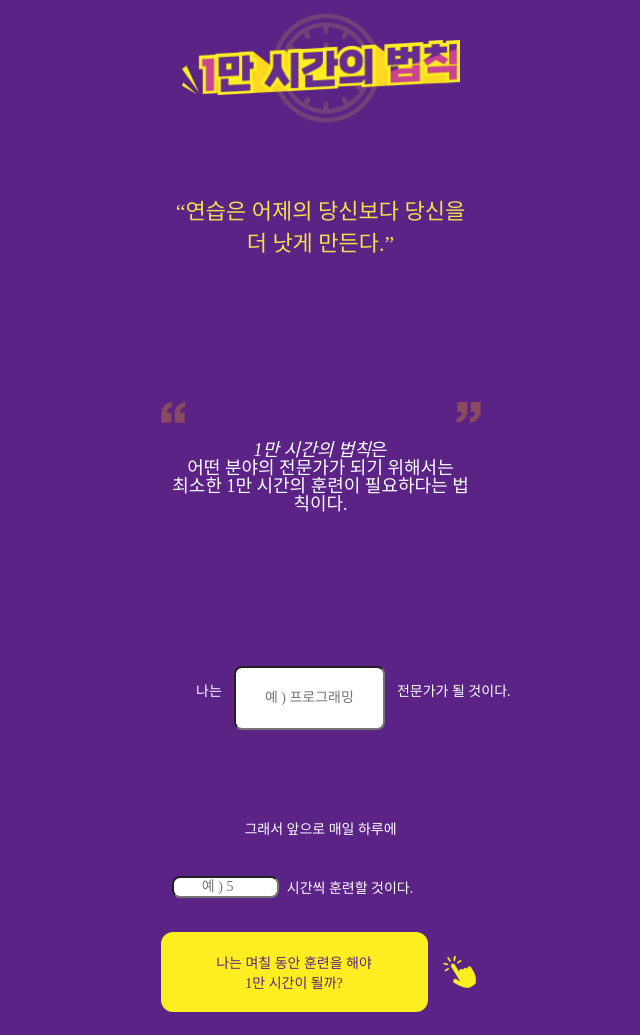
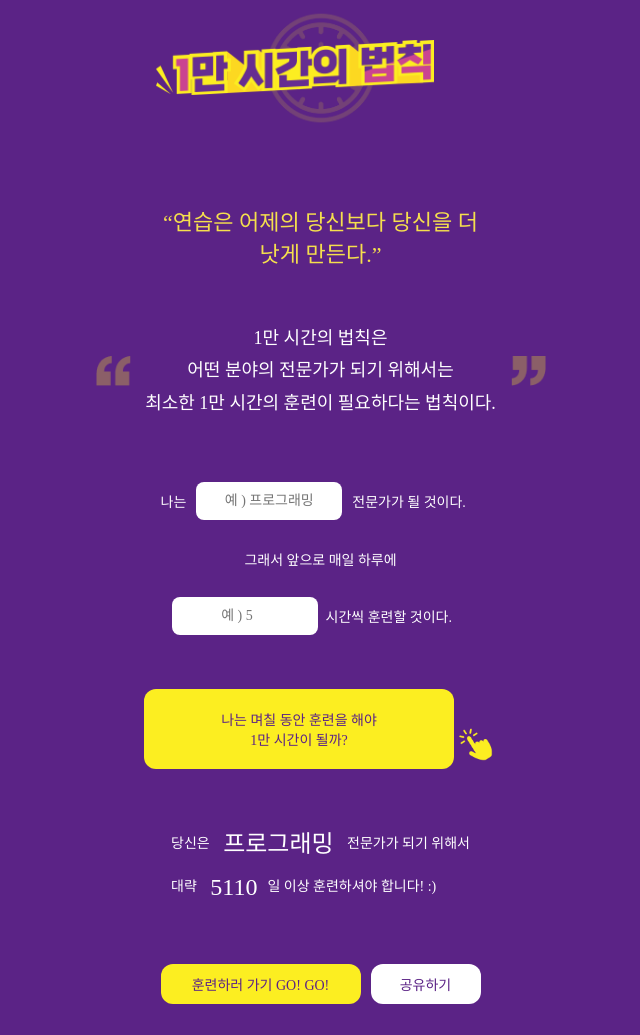
Before and after one commit to skagml4188/project_time_namhui, a plain HTML site: page 프로젝트1/index.html in a window 1280 px wide. Shown: the part 32-1067 px from the top of the page, without its empty margins (327-967 px from the left). Drawn offline with Linux system fonts and the light colour scheme; a web font is replaced by a local one.

Commit message:
레이아웃 수정

```diff
--- a/프로젝트1/style.css
+++ b/프로젝트1/style.css
@@ -4,45 +4,46 @@ body {
     justify-content: center;
     align-items: center;
 }
-h1, h2, h3 {visibility: hidden;}
+.visually-hidden {
+    position: absolute;
+    width: 1px;
+    height: 1px;
+    padding: 0;
+    margin: -1px;
+    overflow: hidden;
+    clip: rect(0, 0, 0, 0);
+    white-space: nowrap;
+    border: 0;
+}
 .container {
     display: flex;
     flex-direction: column;
-    justify-content: center;
     align-items: center;
-    width: 330px;
+    width: 500px;
     margin-top: 36px;
     margin-left: 15px;
     gap: 70px;
 }
 /*header*/
 header {
-    width: 297px;
+    width: 330px;
     display: flex;
     flex-direction: column;
     justify-content: flex-start;
-    align-items: center;
-}
-.clock {
-    justify-content: flex-start;
-    align-items: center;
-    width: 128px;
-    margin-left: 10px;
     position: absolute;
+    background-image: url('./images/clock.png');
+    background-repeat: no-repeat;
+    background-position: center top;
+    background-size: 128px;
 }
 .title {
-    justify-content: flex-start;
-    align-items: center;
     width: 278px;
     margin-top: 36px;
     position: absolute;
 }
 .quote {
-    justify-content: flex-end;
-    align-self: center;
     width: 100%;
-    margin-top: 100px;
-    position: relative;
+    margin-top: 200px;
 /*text*/
     text-align: center;
     font-family: "OTEnjoystoriesBA";
@@ -51,53 +52,53 @@ header {
 }
 /*intro*/
 main {
-    width: 100%;
+    width: 390px;
+    margin-top: 300px;
     display: flex;
     flex-direction: column;
-    justify-content: center;
     align-items: center;
+    gap: 40px;
     /*text*/
     font-family: 'GmarketSansMedium';
     color: #FFFFFF;
     font-size: 14px;
-    gap: 60px;
-}
-.intro {
-    display: flex;
-    flex-direction: column;
-    justify-content: flex-start;
-    align-items: center;
-}
-.highlight {
-    width: 320px;
-    align-items: center;
-    filter: brightness(0) saturate(100%) invert(60%) sepia(94%) saturate(1000%) hue-rotate(360deg) brightness(100%) contrast(95%);
 }
 .info {
-    width: 300px;
+    width: 500px;
+    background-image: url('./images/quotes.png') ;
+    background-repeat: no-repeat;
+    background-size: 450px;
+    background-position: center center;
     /*text*/
     font-size: 18px;
+    line-height: 1.8;
     text-align: center;
-    line-height: 100%;
-    z-index: 1;
+    vertical-align: middle;
 }
 dfn {
     font-family: 'GmarketSansBold';
+    font-style: normal;
 }
 /*calculator*/
+.calculator {
+    display: flex;
+    flex-direction: column;
+    justify-content: space-between;
+    align-items: center;
+    gap: 10px;
+}
 .goal {
-    width: 100%;
+    width: 320px;
     display: flex;
     flex-direction: row;
-    flex-wrap: nowrap;
-    gap: 12px;
+    align-items: center;
+    gap: 10px;
 }
 .plan {
-    width: 100%;
-    align-items: center;
+    width: 320px;
     display: flex;
     flex-direction: column;
-    gap: 10px;
+    align-items: center;
 }
 .time {
     width: 298px;
@@ -108,62 +109,56 @@ dfn {
     gap: 8px;
 }
 input {
-    width: 36%;
+    width: 146px;
+    height: 38px;
     border-radius: 8px;
-    gap: 10px;
+    border: none;
     /*text*/
     font-family: 'GmarketSansMedium';
     color: #BABCBE;
     font-weight: 400;
     font-size: 14px;
-    line-height: 100%;
+    line-height: 1.5;
     text-align: center;
     vertical-align: middle;
 }
+/*button*/
 .button {
-    align-items: center;
     display: flex;
     flex-direction: row;
-    padding: 20px 50px;
-    gap: 10px;
+    align-items: flex-end;
 }
 .check {
     width: 310px;
     padding: 20px 50px;
-    gap: 10px;
 }
 .click {
     width: 43px;
-    align-items: flex-end;
 }
 /*result*/
+.result {
+    line-height: 1.8;
+}
 output {
     margin: 10px;
     font-family: 'GmarketSansBold';
     font-size: 24px;
     font-weight: 500;
-    line-height: 100%;
     vertical-align: middle;
 }
 /*action*/
 .action {
-    justify-content: flex-end;
-    align-items: center;
     display: flex;
     flex-direction: row;
-    gap: 9px;
+    gap: 10px;
 }
 #show {
-    width: 280px;
-    justify-content: flex-start;
-    padding: 16px 24px;
-    gap: 10px;
+    width: 200px;
+    padding: 10px 5px;
 }
 .share {
-    width: 160px;
-    justify-content: flex-end;
-    padding: 16px 24px;
-    gap: 10px;
+    width: 110px;
+    padding: 10px 5px;
     background-color: #FFFFFF;
 }
 button {
--- a/프로젝트1/index.html
+++ b/프로젝트1/index.html
@@ -11,35 +11,34 @@
   <body>
     <div class="container">
     <header>
-        <h1>1만 시간의 법칙</h1>
-        <img class="clock" src="./images/clock.png" alt="">
+        <h1 class="visually-hidden">1만 시간의 법칙</h1>
         <img class="title" src="./images/title.png" alt="1만 시간의 법칙">
         <q class="quote">연습은 어제의 당신보다 당신을 더 낫게 만든다.</q>
     </header>
     <main>
         <section class="intro">
-            <h2>1만 시간의 법칙 소개</h2>
-            <img class="highlight" src= "./images/quotes.png" alt="">
+            <h2 class="visually-hidden">1만 시간의 법칙 소개</h2>
             <p class="info">
                 <dfn>1만 시간의 법칙</dfn>은 <br>어떤 분야의 전문가가 되기 위해서는 <br>최소한 1만 시간의 훈련이 필요하다는 법칙이다.
             </p>
         </section>
         <section class="calculator">
-            <h2>훈련 시간 계산기</h2>
-            <label class="goal"><h3>목표 분야</h3><p>나는</p><input type="text" id="user-occupation" name="user-occupation" placeholder="예 &#41; 프로그래밍">
+            <h2 class="visually-hidden">훈련 시간 계산기</h2>
+            <h3 class="visually-hidden">목표 분야</h3><label class="goal"><p>나는</p><input type="text" id="user-occupation" name="user-occupation" placeholder="예 &#41; 프로그래밍">
             <p>전문가가 될 것이다.</p></label>
-            <label class="plan"><h3>훈련 시간 계획</h3><p>그래서 앞으로 매일 하루에</p><p class="time"><input type="number" id="time" name="time" placeholder="예 &#41; 5">
+            <h3 class="visually-hidden">훈련 시간 계획</h3><label class="plan"><p>그래서 앞으로 매일 하루에</p><p class="time"><input type="number" id="time" name="time" placeholder="예 &#41; 5">
             시간씩 훈련할 것이다.</p></label>
-            <div class="button"><button class="check" type="button">나는 며칠 동안 훈련을 해야 <br>1만 시간이 될까?</button>
-            <img class="click" src="./images/click.png" alt=""></div>
+        </section>
+        <section class="button"><button class="check" type="button">나는 며칠 동안 훈련을 해야 <br>1만 시간이 될까?</button>
+            <img class="click" src="./images/click.png" alt="">
         </section>
         <section class="result">
-            <h2>계산 결과</h2>
+            <h2 class="visually-hidden">계산 결과</h2>
             <p>당신은 <output>프로그래밍</output> 전문가가 되기 위해서<br>
                 대략 <output>5110</output>일 이상 훈련하셔야 합니다! &#58;&#41;</p>
         </section>
         <section class="action">
-            <h2 >추가 기능</h2>
+            <h2 class="visually-hidden">추가 기능</h2>
             <button id="show">훈련하러 가기 GO! GO!</button>
             <dialog id="dialog">
                 <p>화이팅!!</p>
@@ -52,7 +51,7 @@
         </section>
     </main>
     <footer>
-<img  class=logo src="./images/logo-m.png" alt="위니브">
+<img  class="logo" src="./images/logo-m.png" alt="위니브">
 <p>본 서비스 내 이미지 및 콘텐츠의 저작권은 주식회사 위니브에 있습니다.<br>
 수정 및 재배포, 무단 도용 시 법적인 문제가 발생할 수 있습니다.</p>
     </footer>
--- a/프로젝트1/style.css
+++ b/프로젝트1/style.css
@@ -4,45 +4,46 @@ body {
     justify-content: center;
     align-items: center;
 }
-h1, h2, h3 {visibility: hidden;}
+.visually-hidden {
+    position: absolute;
+    width: 1px;
+    height: 1px;
+    padding: 0;
+    margin: -1px;
+    overflow: hidden;
+    clip: rect(0, 0, 0, 0);
+    white-space: nowrap;
+    border: 0;
+}
 .container {
     display: flex;
     flex-direction: column;
-    justify-content: center;
     align-items: center;
-    width: 330px;
+    width: 500px;
     margin-top: 36px;
     margin-left: 15px;
     gap: 70px;
 }
 /*header*/
 header {
-    width: 297px;
+    width: 330px;
     display: flex;
     flex-direction: column;
     justify-content: flex-start;
-    align-items: center;
-}
-.clock {
-    justify-content: flex-start;
-    align-items: center;
-    width: 128px;
-    margin-left: 10px;
     position: absolute;
+    background-image: url('./images/clock.png');
+    background-repeat: no-repeat;
+    background-position: center top;
+    background-size: 128px;
 }
 .title {
-    justify-content: flex-start;
-    align-items: center;
     width: 278px;
     margin-top: 36px;
     position: absolute;
 }
 .quote {
-    justify-content: flex-end;
-    align-self: center;
     width: 100%;
-    margin-top: 100px;
-    position: relative;
+    margin-top: 200px;
 /*text*/
     text-align: center;
     font-family: "OTEnjoystoriesBA";
@@ -51,53 +52,53 @@ header {
 }
 /*intro*/
 main {
-    width: 100%;
+    width: 390px;
+    margin-top: 300px;
     display: flex;
     flex-direction: column;
-    justify-content: center;
     align-items: center;
+    gap: 40px;
     /*text*/
     font-family: 'GmarketSansMedium';
     color: #FFFFFF;
     font-size: 14px;
-    gap: 60px;
-}
-.intro {
-    display: flex;
-    flex-direction: column;
-    justify-content: flex-start;
-    align-items: center;
-}
-.highlight {
-    width: 320px;
-    align-items: center;
-    filter: brightness(0) saturate(100%) invert(60%) sepia(94%) saturate(1000%) hue-rotate(360deg) brightness(100%) contrast(95%);
 }
 .info {
-    width: 300px;
+    width: 500px;
+    background-image: url('./images/quotes.png') ;
+    background-repeat: no-repeat;
+    background-size: 450px;
+    background-position: center center;
     /*text*/
     font-size: 18px;
+    line-height: 1.8;
     text-align: center;
-    line-height: 100%;
-    z-index: 1;
+    vertical-align: middle;
 }
 dfn {
     font-family: 'GmarketSansBold';
+    font-style: normal;
 }
 /*calculator*/
+.calculator {
+    display: flex;
+    flex-direction: column;
+    justify-content: space-between;
+    align-items: center;
+    gap: 10px;
+}
 .goal {
-    width: 100%;
+    width: 320px;
     display: flex;
     flex-direction: row;
-    flex-wrap: nowrap;
-    gap: 12px;
+    align-items: center;
+    gap: 10px;
 }
 .plan {
-    width: 100%;
-    align-items: center;
+    width: 320px;
     display: flex;
     flex-direction: column;
-    gap: 10px;
+    align-items: center;
 }
 .time {
     width: 298px;
@@ -108,62 +109,56 @@ dfn {
     gap: 8px;
 }
 input {
-    width: 36%;
+    width: 146px;
+    height: 38px;
     border-radius: 8px;
-    gap: 10px;
+    border: none;
     /*text*/
     font-family: 'GmarketSansMedium';
     color: #BABCBE;
     font-weight: 400;
     font-size: 14px;
-    line-height: 100%;
+    line-height: 1.5;
     text-align: center;
     vertical-align: middle;
 }
+/*button*/
 .button {
-    align-items: center;
     display: flex;
     flex-direction: row;
-    padding: 20px 50px;
-    gap: 10px;
+    align-items: flex-end;
 }
 .check {
     width: 310px;
     padding: 20px 50px;
-    gap: 10px;
 }
 .click {
     width: 43px;
-    align-items: flex-end;
 }
 /*result*/
+.result {
+    line-height: 1.8;
+}
 output {
     margin: 10px;
     font-family: 'GmarketSansBold';
     font-size: 24px;
     font-weight: 500;
-    line-height: 100%;
     vertical-align: middle;
 }
 /*action*/
 .action {
-    justify-content: flex-end;
-    align-items: center;
     display: flex;
     flex-direction: row;
-    gap: 9px;
+    gap: 10px;
 }
 #show {
-    width: 280px;
-    justify-content: flex-start;
-    padding: 16px 24px;
-    gap: 10px;
+    width: 200px;
+    padding: 10px 5px;
 }
 .share {
-    width: 160px;
-    justify-content: flex-end;
-    padding: 16px 24px;
-    gap: 10px;
+    width: 110px;
+    padding: 10px 5px;
     background-color: #FFFFFF;
 }
 button {
```
Also changed, not shown: 프로젝트1/index.html (+11 -12 lines).
